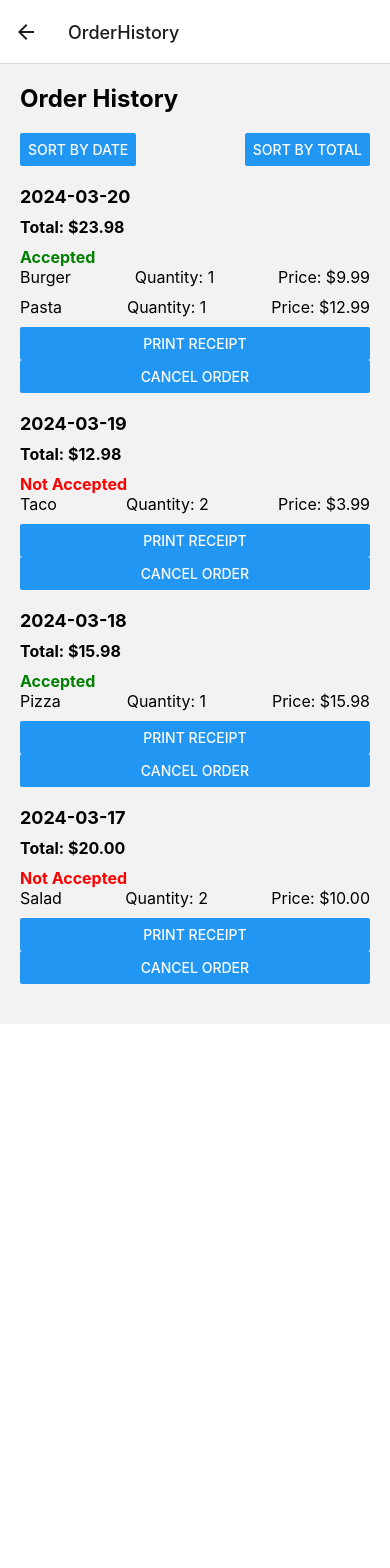
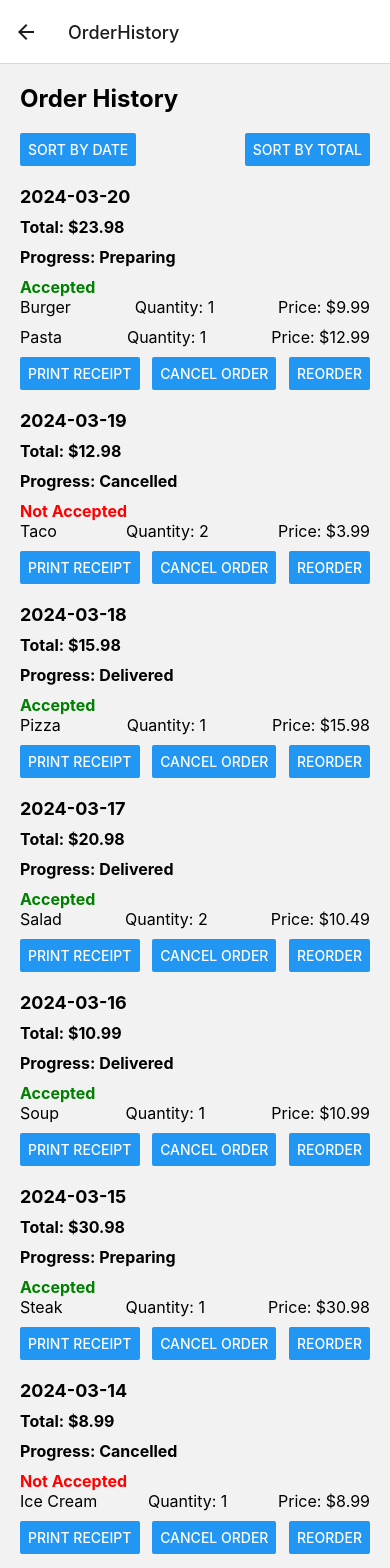
Before and after one commit to Artmax3/swiftdelivery, a React Native app: screen /OrderHistory in a window 390 px wide. Shown: the top 1568 px of the page. Before the commit the page ends 1024 px from the top, so only its background shows below. Built offline with nearby package versions, Linux system fonts and the light colour scheme.

Commit message:
Add progress field to order history data

```diff
--- a/components/OrderHistory.js
+++ b/components/OrderHistory.js
@@ -1,12 +1,13 @@
 import React, { useState } from 'react';
 import { View, Text, FlatList, StyleSheet, Button } from 'react-native';
 
-const orderHistoryData = [
+let orderHistoryData = [
   {
     id: '1',
     date: '2024-03-20',
     total: 23.98,
     isAccepted: true,
+    progress: 'Preparing',
     items: [
       { id: '1', name: 'Burger', quantity: 1, price: 9.99 },
       { id: '2', name: 'Pasta', quantity: 1, price: 12.99 },
@@ -17,6 +18,7 @@ const orderHistoryData = [
     date: '2024-03-19',
     total: 12.98,
     isAccepted: false,
+    progress: 'Cancelled',
     items: [
       { id: '3', name: 'Taco', quantity: 2, price: 3.99 },
     ],
@@ -26,6 +28,7 @@ const orderHistoryData = [
     date: '2024-03-18',
     total: 15.98,
     isAccepted: true,
+    progress: 'Delivered',
     items: [
       { id: '4', name: 'Pizza', quantity: 1, price: 15.98 },
     ],
@@ -33,10 +36,71 @@ const orderHistoryData = [
   {
     id: '4',
     date: '2024-03-17',
-    total: 20.00,
+    total: 20.98,
+    isAccepted: true,
+    progress: 'Delivered',
+    items: [
+      { id: '5', name: 'Salad', quantity: 2, price: 10.49 },
+    ],
+  },
+  {
+    id: '5',
+    date: '2024-03-16',
+    total: 10.99,
+    isAccepted: true,
+    progress: 'Delivered',
+    items: [
+      { id: '6', name: 'Soup', quantity: 1, price: 10.99 },
+    ],
+  },
+  {
+    id: '6',
+    date: '2024-03-15',
+    total: 30.98,
+    isAccepted: true,
+    progress: 'Preparing',
+    items: [
+      { id: '7', name: 'Steak', quantity: 1, price: 30.98 },
+    ],
+  },
+  {
+    id: '7',
+    date: '2024-03-14',
+    total: 8.99,
     isAccepted: false,
+    progress: 'Cancelled',
     items: [
-      { id: '5', name: 'Salad', quantity: 2, price: 10.00 },
+      { id: '8', name: 'Ice Cream', quantity: 1, price: 8.99 },
+    ],
+  },
+  {
+    id: '8',
+    date: '2024-03-13',
+    total: 14.99,
+    isAccepted: true,
+    progress: 'Delivered',
+    items: [
+      { id: '9', name: 'Sandwich', quantity: 1, price: 14.99 },
+    ],
+  },
+  {
+    id: '9',
+    date: '2024-03-12',
+    total: 12.99,
+    isAccepted: true,
+    progress: 'Delivered',
+    items: [
+      { id: '10', name: 'Chicken', quantity: 1, price: 12.99 },
+    ],
+  },
+  {
+    id: '10',
+    date: '2024-03-11',
+    total: 16.99,
+    isAccepted: true,
+    progress: 'Delivered',
+    items: [
+      { id: '11', name: 'Fish', quantity: 1, price: 16.99 },
     ],
   },
 ];
@@ -53,13 +117,29 @@ const printReceipt = (orderId) => {
   console.log(`Printing receipt for order ${orderId}`);
 };
 
-
-
 const handleCancelOrder = (orderId) => {
   orderHistoryData = orderHistoryData.map(order =>
-    order.id === orderId ? { ...order, isAccepted: false } : order
+    order.id === orderId ? { ...order, isAccepted: false, progress: 'Cancelled' } : order
   );
   console.log(`Order ${orderId} has been cancelled.`);
+};
+
+const handleReorder = (orderId) => {
+  const orderToReorder = orderHistoryData.find(order => order.id === orderId);
+  if (!orderToReorder) {
+    console.log(`Order ${orderId} not found.`);
+    return;
+  }
+
+  const newOrder = {
+    ...orderToReorder,
+    id: Math.max(...orderHistoryData.map(order => Number(order.id))) + 1 + '', // generate a new id
+    date: new Date().toISOString().split('T')[0], // set the current date
+    progress: 'Preparing',
+  };
+
+  orderHistoryData = [newOrder, ...orderHistoryData];
+  console.log(`Order ${orderId} has been reordered as order ${newOrder.id}.`);
 };
 
 const OrderHistoryScreen = () => {
@@ -83,12 +163,13 @@ const OrderHistoryScreen = () => {
         <Button title="Sort by Total" onPress={() => handleSortChange('total')} />
       </View>
       <FlatList
-        data={orderHistoryData}
+        data={orders}
         keyExtractor={(item) => item.id}
         renderItem={({ item }) => (
           <View style={styles.orderContainer}>
             <Text style={styles.date}>{item.date}</Text>
             <Text style={styles.total}>Total: ${item.total.toFixed(2)}</Text>
+            <Text style={styles.progress}>Progress: {item.progress}</Text>
             <Text style={[styles.acceptanceStatus, item.isAccepted ? { color: 'green' } : { color: 'red' }]}>
               {item.isAccepted ? 'Accepted' : 'Not Accepted'}
             </Text>
@@ -103,8 +184,11 @@ const OrderHistoryScreen = () => {
                 />
               )}
             />
-            <Button title="Print Receipt" onPress={() => printReceipt(item.id)} />
-            <Button title="Cancel Order" onPress={() => handleCancelOrder(item.id)} />
+            <View style={styles.buttonContainer}>
+              <Button title="Print Receipt" onPress={() => printReceipt(item.id)} />
+              <Button title="Cancel Order" onPress={() => handleCancelOrder(item.id)} />
+              <Button title="Reorder" onPress={() => handleReorder(item.id)} />
+            </View>
           </View>
         )}
       />
@@ -135,6 +219,11 @@ const styles = StyleSheet.create({
     fontWeight: 'bold',
     marginBottom: 10,
   },
+  progress: {
+    fontSize: 16,
+    fontWeight: 'bold',
+    marginBottom: 10,
+  },
   acceptanceStatus: {
     fontSize: 16,
     fontWeight: 'bold',
@@ -159,6 +248,10 @@ const styles = StyleSheet.create({
     justifyContent: 'space-between',
     marginBottom: 20,
   },
+  buttonContainer: {
+    flexDirection: 'row',
+    justifyContent: 'space-between',
+  },
 });
 
 export default OrderHistoryScreen;
```
